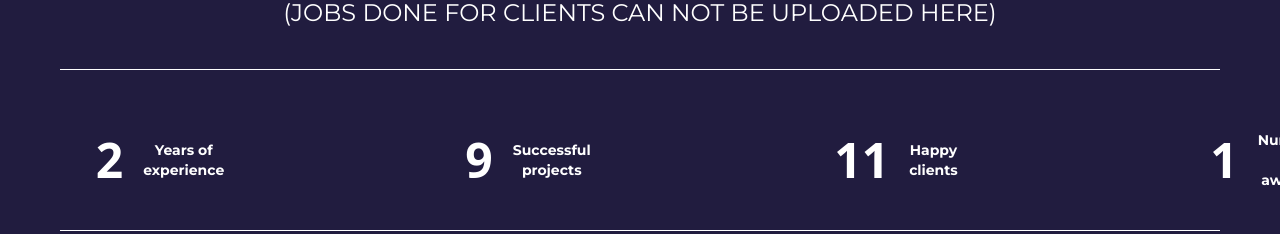
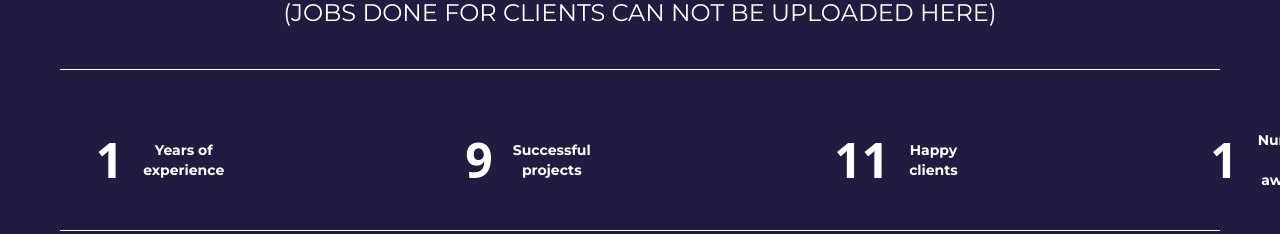
Before and after one commit to bluemagikSGO/portfolio, a React (Vite) app: page /#/ in a window 1280 px wide. Shown: the part 2340-2574 px from the top of the page. Built offline with nearby package versions, Linux system fonts and the light colour scheme.

Commit message:
20/06/2025

```diff
--- a/src/components/Counter.jsx
+++ b/src/components/Counter.jsx
@@ -13,7 +13,7 @@ const Counter = () => {
      mt-15  px-25  flex flex-col items-center gap-12 text-center h-fit"
       >
         <div className="text-white text-5xl md:w-5 flex md:flex-row flex-col items-center gap-5 justify-center md:px-40 font-bold text-center">
-          <CountUp start={0} end={2} duration={3} delay={0} />
+          <CountUp start={0} end={1} duration={3} delay={0} />
           <div className="md:text-sm text-[0.9rem] font-['Montserrat']">
             Years of experience
           </div>
```
